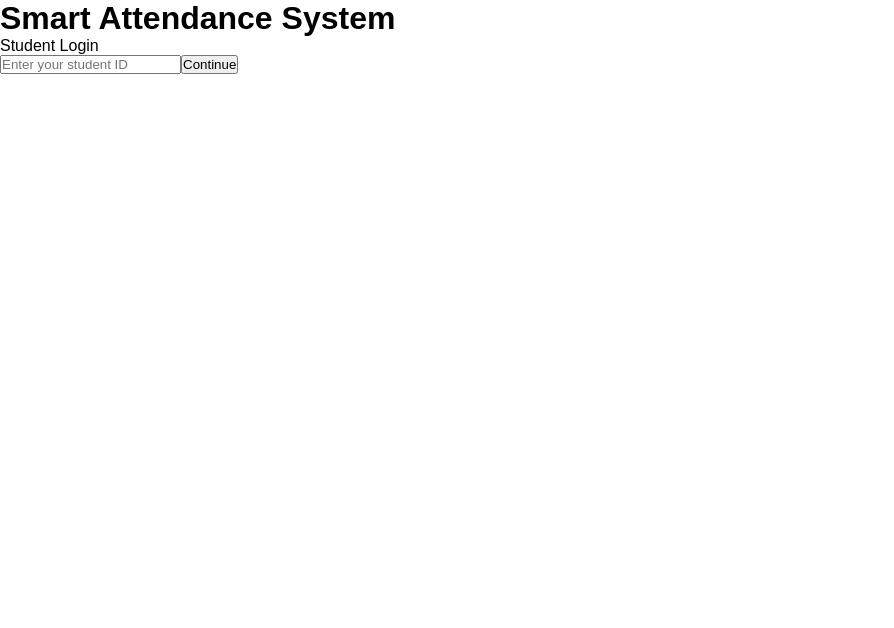
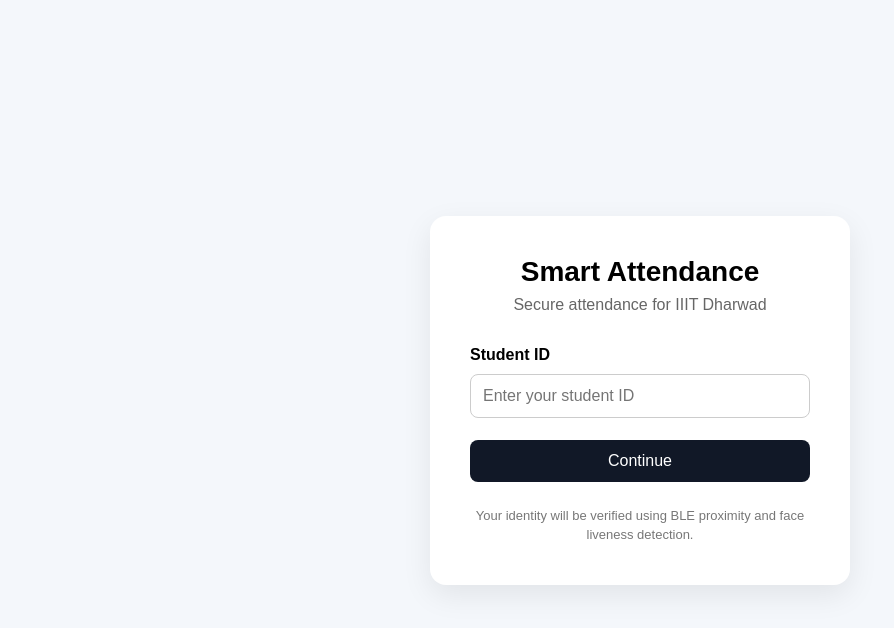
Before and after one commit to Siddharth-2205/smart-attendance-system, a React app in the folder frontend/: page / in a window 1280 px wide. Shown: the top 628 px of the page, without its empty margins (0-894 px from the left). Built offline with nearby package versions, Linux system fonts and the light colour scheme; the HTML template or start-up script is replaced by a standard one.

Commit message:
feat: add student login validation

```diff
--- a/frontend/src/pages/Login.jsx
+++ b/frontend/src/pages/Login.jsx
@@ -1,16 +1,55 @@
+import { useState } from "react";
+import "../styles/login.css";
+
 function Login() {
+  const [studentId, setStudentId] = useState("");
+  const [error, setError] = useState("");
+
+  const handleSubmit = (event) => {
+    event.preventDefault();
+
+    if (!studentId.trim()) {
+      setError("Please enter your student ID.");
+      return;
+    }
+
+    setError("");
+
+    console.log("Student ID:", studentId);
+  };
+
   return (
-    <div>
-      <h1>Smart Attendance System</h1>
-      <p>Student Login</p>
+    <main className="login-page">
+      <section className="login-card">
+        <div className="login-header">
+          <h1>Smart Attendance</h1>
+          <p>Secure attendance for IIIT Dharwad</p>
+        </div>
 
-      <input
-        type="text"
-        placeholder="Enter your student ID"
-      />
+        <form className="login-form" onSubmit={handleSubmit}>
+          <label htmlFor="studentId">Student ID</label>
 
-      <button>Continue</button>
-    </div>
+          <input
+            id="studentId"
+            type="text"
+            value={studentId}
+            onChange={(event) => setStudentId(event.target.value)}
+            placeholder="Enter your student ID"
+          />
+
+          {error && <p className="error-message">{error}</p>}
+
+          <button type="submit">
+            Continue
+          </button>
+        </form>
+
+        <p className="login-info">
+          Your identity will be verified using BLE proximity
+          and face liveness detection.
+        </p>
+      </section>
+    </main>
   );
 }
 
--- /dev/null
+++ b/frontend/src/styles/login.css
@@ -0,0 +1,82 @@
+.login-page {
+  min-height: 100vh;
+  display: flex;
+  justify-content: center;
+  align-items: center;
+  background: #f4f7fb;
+  padding: 20px;
+}
+
+.login-card {
+  width: 100%;
+  max-width: 420px;
+  background: white;
+  padding: 40px;
+  border-radius: 16px;
+  box-shadow: 0 10px 30px rgba(0, 0, 0, 0.08);
+}
+
+.login-header {
+  text-align: center;
+  margin-bottom: 32px;
+}
+
+.login-header h1 {
+  font-size: 28px;
+  margin-bottom: 8px;
+}
+
+.login-header p {
+  color: #666;
+}
+
+.login-form {
+  display: flex;
+  flex-direction: column;
+  gap: 10px;
+}
+
+.login-form label {
+  font-weight: 600;
+}
+
+.login-form input {
+  padding: 12px;
+  border: 1px solid #ccc;
+  border-radius: 8px;
+  font-size: 16px;
+}
+
+.login-form input:focus {
+  outline: none;
+  border-color: #555;
+}
+
+.login-form button {
+  margin-top: 12px;
+  padding: 12px;
+  border: none;
+  border-radius: 8px;
+  background: #111827;
+  color: white;
+  font-size: 16px;
+  cursor: pointer;
+}
+
+.login-form button:hover {
+  opacity: 0.9;
+}
+
+.login-info {
+  margin-top: 24px;
+  font-size: 13px;
+  color: #777;
+  text-align: center;
+  line-height: 1.5;
+}
+
+.error-message {
+  margin-top: 4px;
+  color: #dc2626;
+  font-size: 14px;
+}
```
